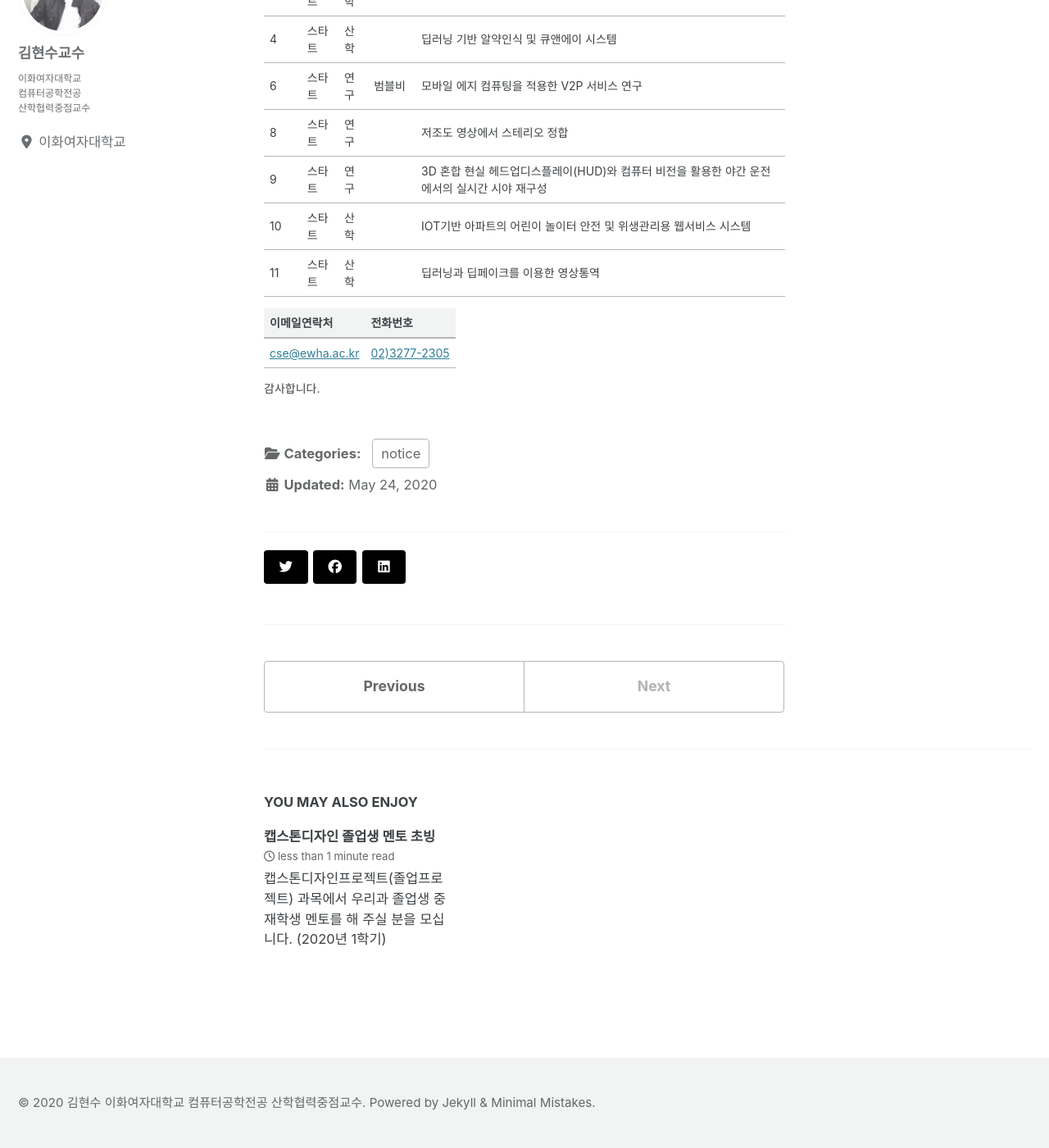
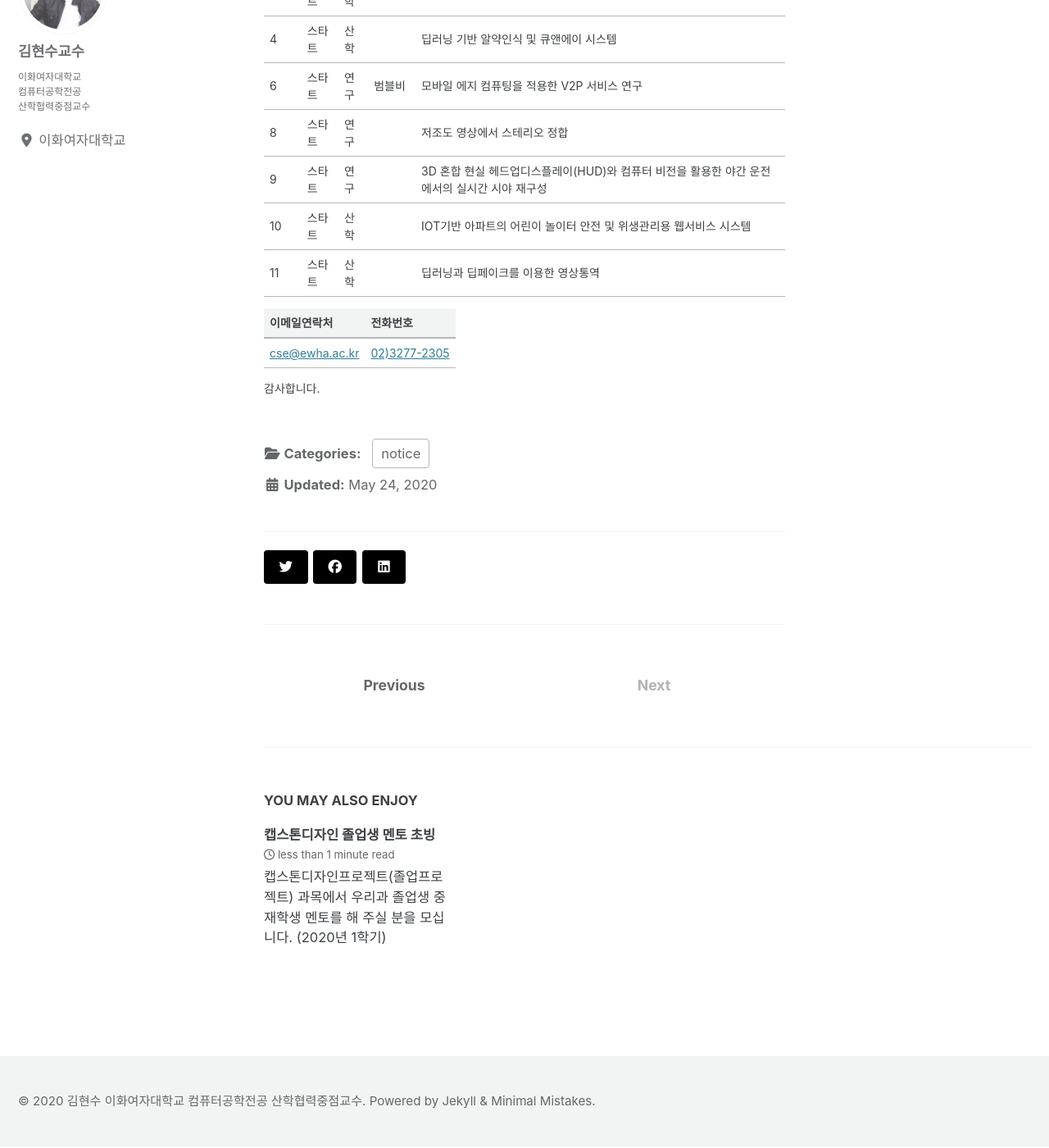
Before and after one commit to faculty-hieonn/faculty-hieonn.github.io, a Jekyll site: the page built from _posts/2020-05-24-expert.md, in a window 1280 px wide and 1400 px high, scrolled down 606 px. Shown: the whole window at 82% size. Built offline with Jekyll 4.4.1, drawn with Linux system fonts in a browser that asks for light colours; cached includes are drawn as plain includes; nearby versions of some CDN libraries.

Commit message:
theme modify remove border

```diff
--- a/_sass/minimal-mistakes/_navigation.scss
+++ b/_sass/minimal-mistakes/_navigation.scss
@@ -130,8 +130,9 @@
     text-align: center;
     text-decoration: none;
     color: $muted-text-color;
-    border: 1px solid mix(#000, $border-color, 25%);
+    /* border: 1px solid mix(#000, $border-color, 25%);
     border-radius: $border-radius;
+    */
 
     &:hover {
       @include yiq-contrasted($muted-text-color);
```
